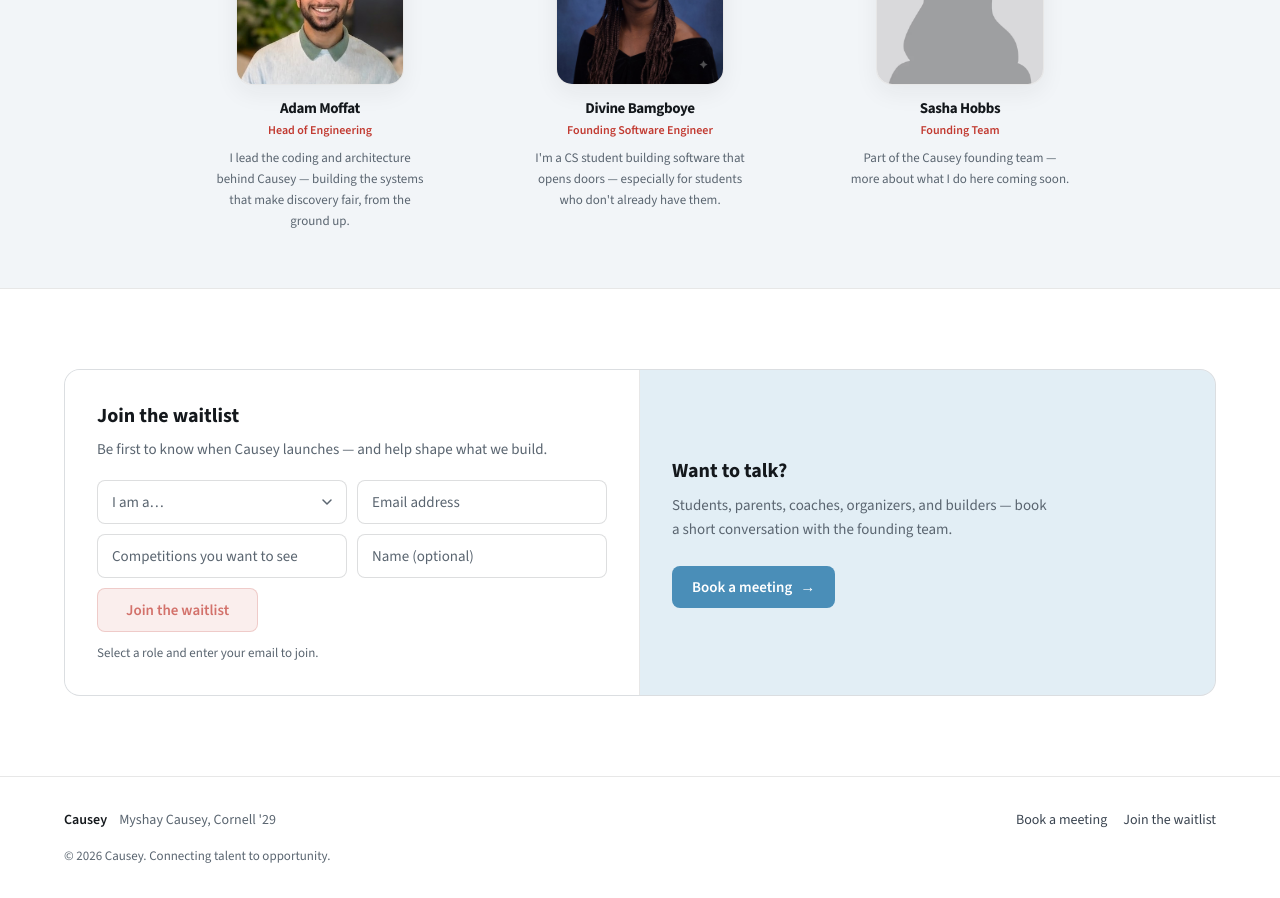
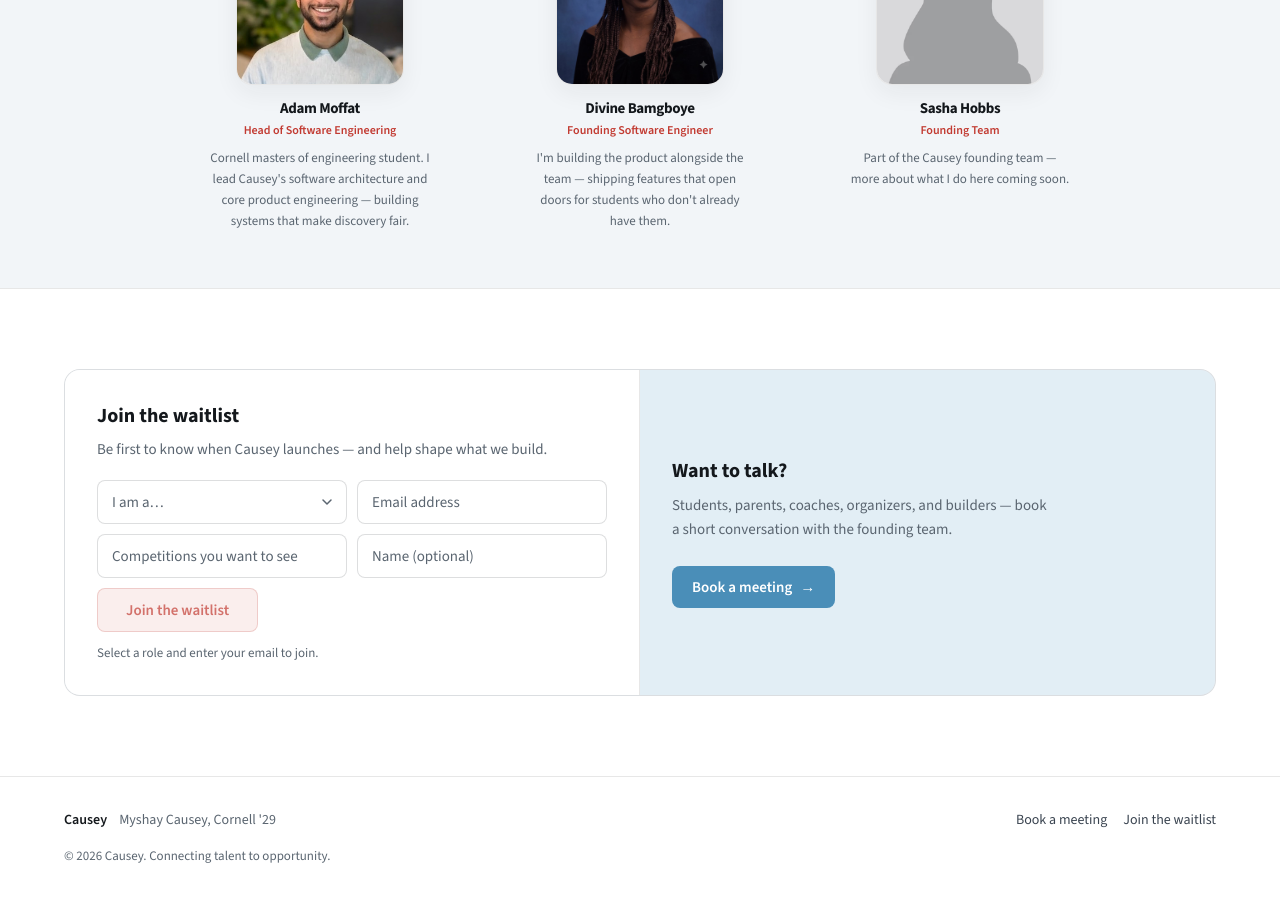
Before and after one commit to Admft/EdTech-Waitlist-Website, a Next.js app: page / in a window 1280 px wide. Shown: the part 2360-3258 px from the top of the page. Built offline with nearby package versions, Linux system fonts and the light colour scheme.

Commit message:
final team section touches

```diff
--- a/src/components/TeamSection.tsx
+++ b/src/components/TeamSection.tsx
@@ -3,9 +3,9 @@
 const TEAM = [
   {
     name: "Adam Moffat",
-    role: "Head of Engineering",
+    role: "Head of Software Engineering",
     statement:
-      "I lead the coding and architecture behind Causey — building the systems that make discovery fair, from the ground up.",
+      "Cornell masters of engineering student. I lead Causey's software architecture and core product engineering — building systems that make discovery fair.",
     image: "/adam-headshot.jpg",
     imageAlt: "Headshot of Adam Moffat",
     imageScale: 1.35,
@@ -15,7 +15,7 @@
     name: "Divine Bamgboye",
     role: "Founding Software Engineer",
     statement:
-      "I'm a CS student building software that opens doors — especially for students who don't already have them.",
+      "I'm building the product alongside the team — shipping features that open doors for students who don't already have them.",
     image: "/divine-headshot.jpg",
     imageAlt: "Headshot of Divine Bamgboye",
     linkedin: "https://www.linkedin.com/in/divine-bamgboye-859149317/",
```
